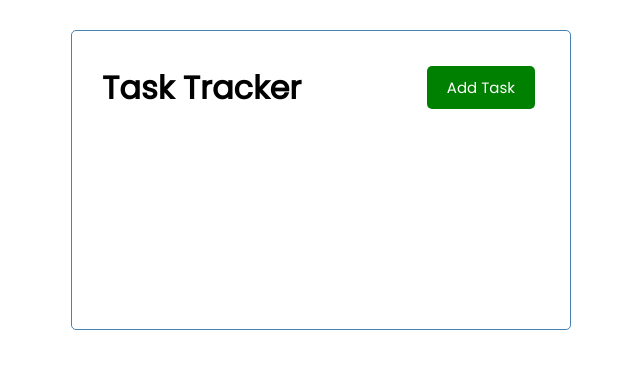
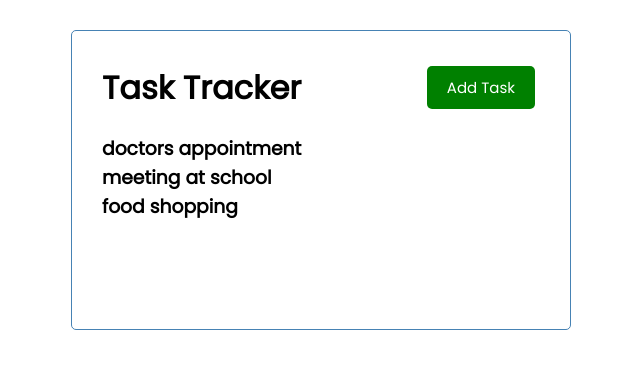
Before and after one commit to epath2c/vue-todo-demo, a Vue app: page / in a window 1280 px wide. Shown: the top 368 px of the page, without its empty margins (319-959 px from the left). Built offline with nearby package versions, Linux system fonts and the light colour scheme.

Commit message:
pass data from parent to children

```diff
--- a/src/App.vue
+++ b/src/App.vue
@@ -1,17 +1,49 @@
 <template>
   <div class="container">
     <Header title="Task Tracker" />
+    <Tasks :tasks="tasks" />
   </div>
 </template>
 
 <script>
-// ! Props are from parents to child, written in parent template, import in child's export script
-// * 2nd: import:
 import Header from './components/Header';
+import Tasks from './components/Tasks';
 export default {
   name: 'App',
   components: {
     Header,
+    Tasks,
+  },
+  // * Since we don't use third party to handle our data/state, we write our data in the top level component.
+  data() {
+    // data is a function that returns an object
+    return {
+      tasks: [],
+    };
+  },
+  // * created() is a lifecycle method
+  // * it will load data everytime you load the page
+  created() {
+    this.tasks = [
+      {
+        id: 1,
+        text: 'doctors appointment',
+        day: 'March 1st at 2:30pm',
+        reminder: true,
+      },
+      {
+        id: 2,
+        text: 'meeting at school',
+        day: 'March 3rd at 1:30pm',
+        reminder: true,
+      },
+      {
+        id: 3,
+        text: 'food shopping',
+        day: 'March 3rd at 11:00am',
+        reminder: false,
+      },
+    ];
   },
 };
 </script>
--- a/src/components/Button.vue
+++ b/src/components/Button.vue
@@ -1,5 +1,4 @@
 <template>
-  <!-- v-on:click="onClick()" is same with @click="onClick()" -->
   <button class="btn" :style="{ background: color }" @click="onClick()">
     {{ text }}
   </button>
--- /dev/null
+++ b/src/components/Tasks.vue
@@ -0,0 +1,14 @@
+<template>
+  <div :key="task.id" v-for="task in tasks">
+    <h3>{{ task.text }}</h3>
+  </div>
+</template>
+
+<script>
+export default {
+  name: 'Tasks',
+  props: {
+    tasks: Array,
+  },
+};
+</script>
```
